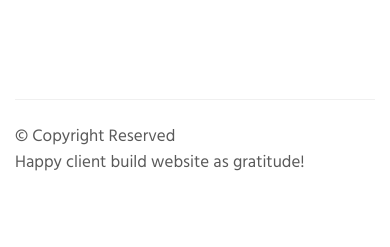
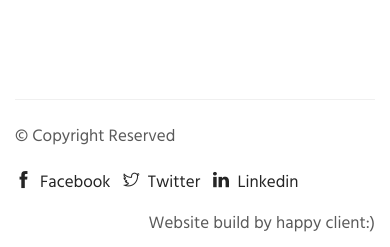
Before and after one commit to dariomolina93/Real-State-Site, a PHP site: page /contact.php in a window 390 px wide. Shown: the part 1922-2169 px from the top of the page. Before the commit the page ends 2093 px from the top, so only its background shows below. Run offline with PHP 8.4, Linux system fonts and the light colour scheme; some libraries are stand-ins or nearby versions; some web fonts are replaced.

Commit message:
Added redirect to social media sites on a tags

```diff
--- a/contact.php
+++ b/contact.php
@@ -62,7 +62,7 @@
 			  <li class="nav-item active">
 				<a class="nav-link" href="index.php">Home <span class="sr-only">(current)</span></a>
 			  </li>
-			  <li class="nav-item"><a class="nav-link" href="#">About</a></li>
+			  <li class="nav-item"><a class="nav-link" href="about.php">About</a></li>
 			  <!-- <li class="nav-item dropdown">
 					<a class="nav-link dropdown-toggle" href="#" id="dropdown03" data-toggle="dropdown" aria-haspopup="true" aria-expanded="false">About</a>
 					<ul class="dropdown-menu" aria-labelledby="dropdown03">
@@ -233,19 +233,20 @@
 
 		<div class="footer-btm pt-4">
 			<div class="row">
-				<div class="col-lg-6">
+				<div class="col-sm-4">
 					<div class="copyright">
 						&copy; Copyright Reserved
 					</div>
 				</div>
-				<div class="col-lg-6 text-left text-lg-right">
-					<!-- <ul class="list-inline footer-socials">
-						<li class="list-inline-item"><a href="https://www.facebook.com/themefisher"><i class="ti-facebook mr-2"></i>Facebook</a></li>
-						<li class="list-inline-item"><a href="https://twitter.com/themefisher"><i class="ti-twitter mr-2"></i>Twitter</a></li>
-						<li class="list-inline-item"><a href="https://www.pinterest.com/themefisher/"><i class="ti-linkedin mr-2 "></i>Linkedin</a></li>
-					</ul> -->
-
-					Happy client build website as gratitude!
+				<div class="col-sm-4 ">
+					<ul class="list-inline footer-socials">
+						<li class="list-inline-item"><a href="https://www.facebook.com/BREREALTOR/" target="_blank"><i class="ti-facebook mr-2"></i>Facebook</a></li>
+						<li class="list-inline-item"><a href="https://twitter.com/RealtorTinaG" target="_blank"><i class="ti-twitter mr-2"></i>Twitter</a></li>
+						<li class="list-inline-item"><a href="https://www.linkedin.com/in/tina-garcia-3a4a6084?trk=nav_responsive_tab_profile_pic" target="_blank"><i class="ti-linkedin mr-2 "></i>Linkedin</a></li>
+					</ul>
+				</div>
+				<div class="col-sm-4 " style="text-align: right;">
+					Website build by happy client:)
 				</div>
 			</div>
 		</div>
```
Also changed, not shown: about.php (+8 -5 lines), connect.php (+8 -5 lines), index.php (+8 -5 lines).
